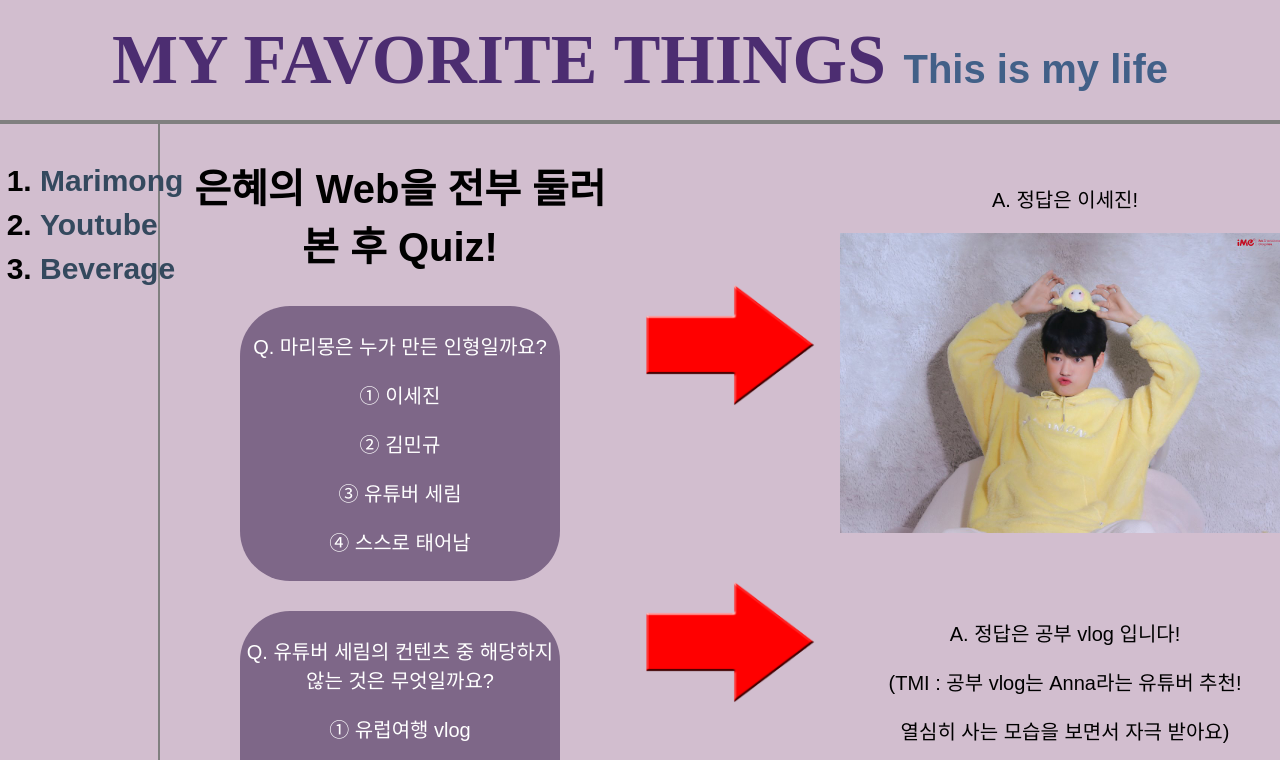
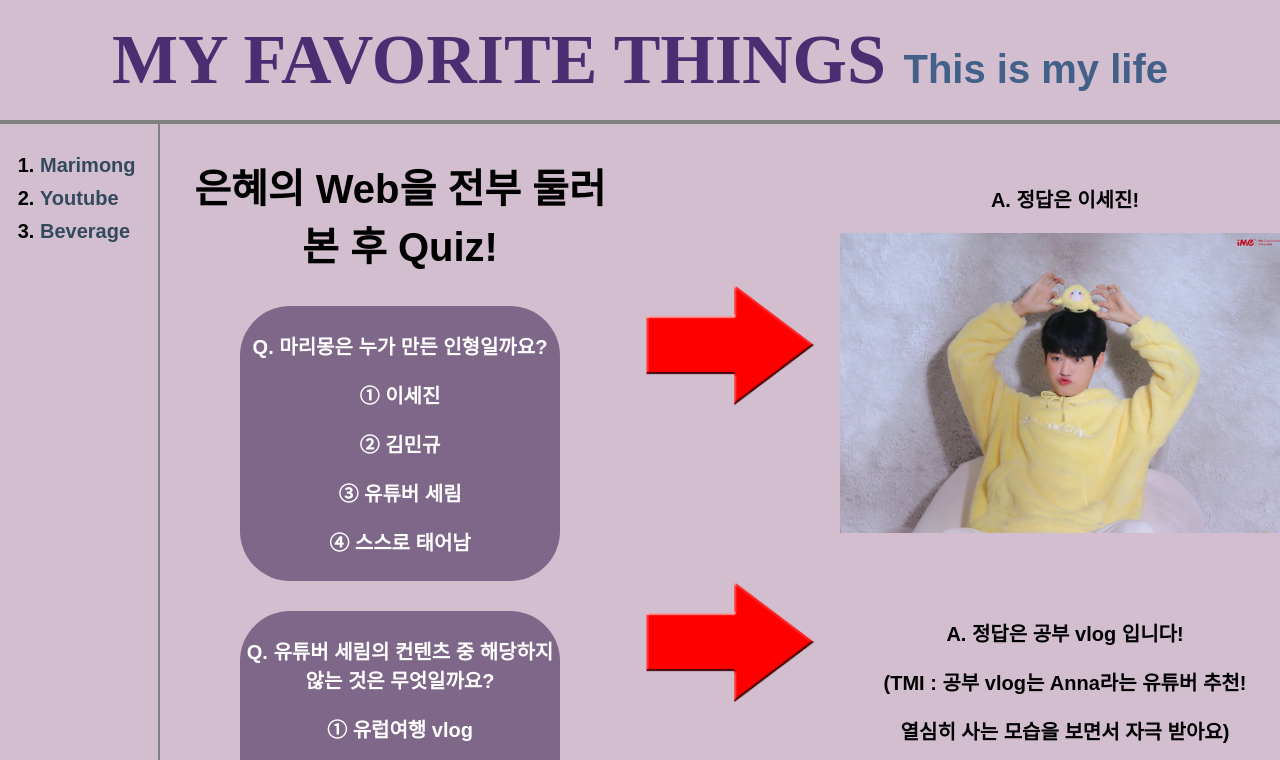
Before and after one commit to dms5477/My_favorite_things, a plain HTML site: page index.html in a window 1280 px wide. Shown: the top 760 px of the page. Drawn offline with Linux system fonts and the light colour scheme; a web font is replaced by a local one.

Commit message:
Add files via upload

```diff
--- a/index.html
+++ b/index.html
@@ -10,6 +10,7 @@
         display: grid;
         grid-template-columns: 40% 20% 1fr;
         font-family: 'Hanna', sans-serif;
+        font-weight: bold;
         font-size: 20px;
         text-align: center;
       }
--- a/style.css
+++ b/style.css
@@ -22,7 +22,7 @@
     color: rgba(43, 9, 89, 0.8)
   }
   .navigation{
-    font-size: 30px;
+    font-size: 20px;
     border-right: 2px solid gray;
     font-family: 'Hanna', sans-serif;
     font-weight: bold;
```
